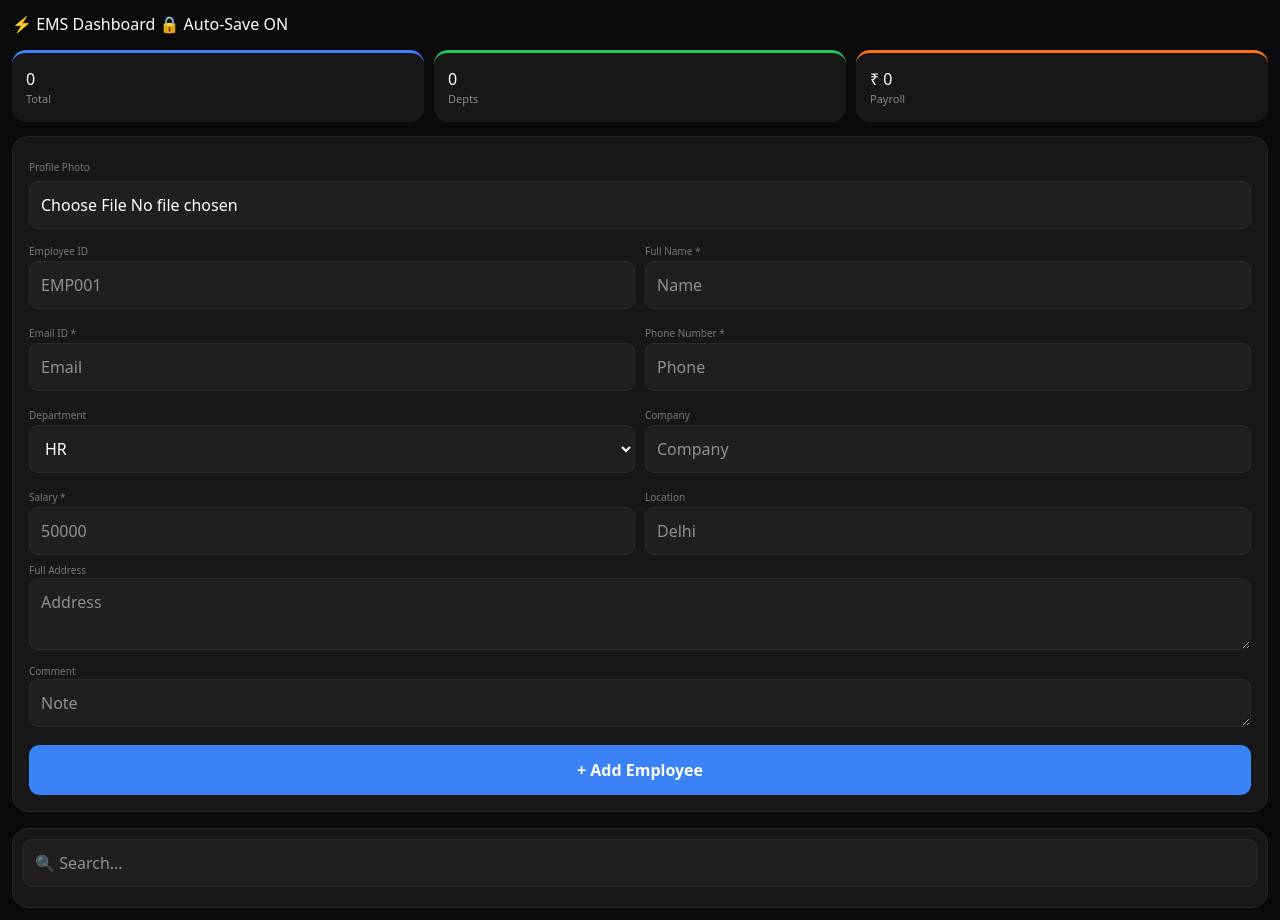
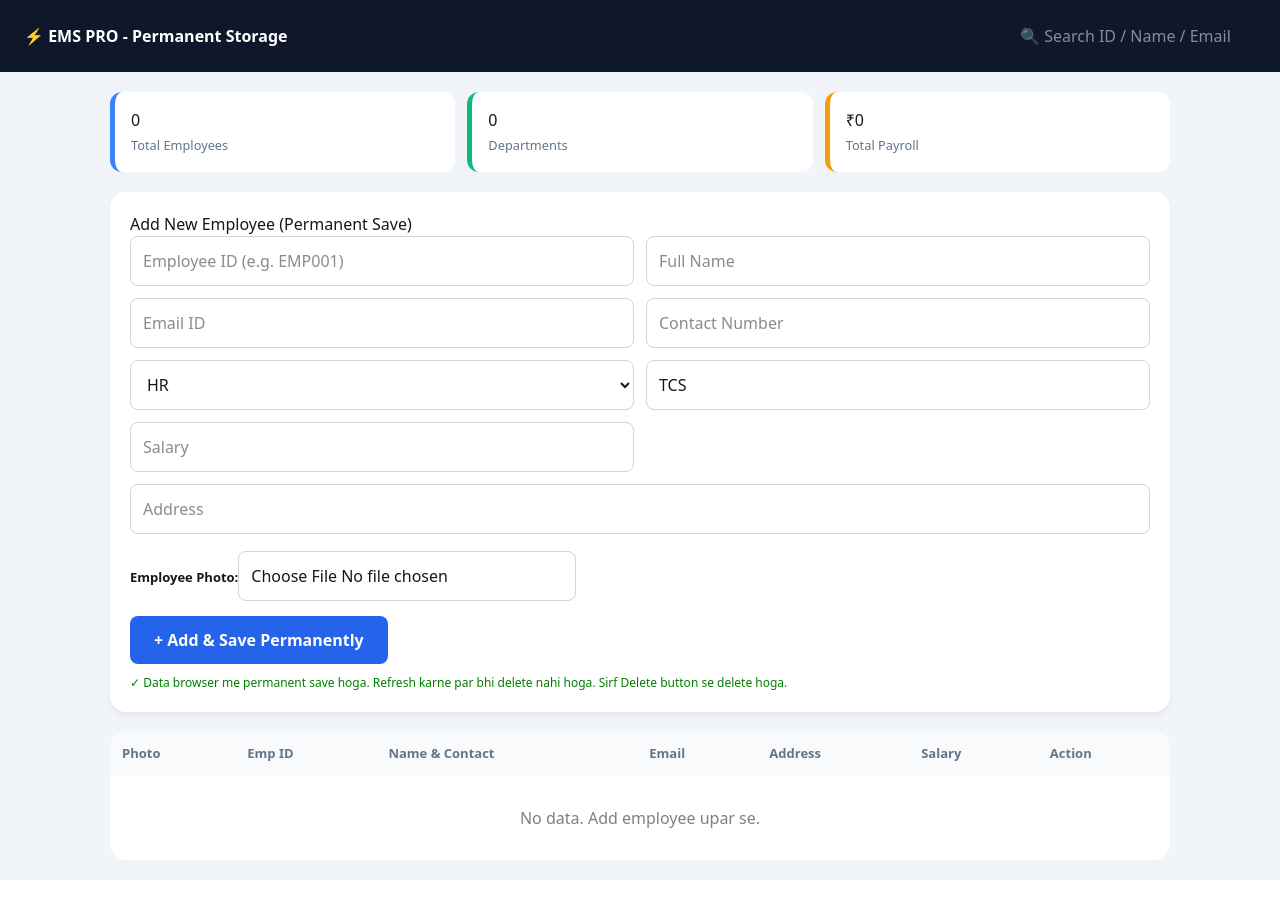
Before and after one commit to aasmasingh604-cloud/ems-pro-dashboard, a Next.js app: page / in a window 1280 px wide. After the commit the page ends 880 px from the top, so only its background shows below. Built offline with nearby package versions, Linux system fonts and the light colour scheme.

Commit message:
final permanent with photo id email

```diff
--- a/app/page.js
+++ b/app/page.js
@@ -1,77 +1,141 @@
-"use client";
+ "use client";
 import { useState, useEffect } from "react";
 
 export default function Page() {
   const [list, setList] = useState([]);
-  const [photo, setPhoto] = useState("");
-  const [form, setForm] = useState({ id:"", name:"", email:"", phone:"", dept:"HR", comp:"", sal:"", loc:"", addr:"", note:"" });
   const [search, setSearch] = useState("");
+  const [form, setForm] = useState({
+    id: "", empId: "", name: "", email: "", phone: "",
+    dept: "HR", comp: "TCS", sal: "", address: "", photo: ""
+  });
+  const [isEdit, setIsEdit] = useState(false);
 
+  // Load - permanent save
   useEffect(() => {
-    const saved = localStorage.getItem("ems_vercel_final");
-    if (saved) setList(JSON.parse(saved));
+    const saved = localStorage.getItem("ems-final-permanent");
+    if (saved) {
+      try { setList(JSON.parse(saved)); } catch(e){}
+    }
   }, []);
+
+  // Save - auto permanent
   useEffect(() => {
-    localStorage.setItem("ems_vercel_final", JSON.stringify(list));
+    localStorage.setItem("ems-final-permanent", JSON.stringify(list));
   }, [list]);
 
   const handlePhoto = (e) => {
-    const f = e.target.files[0]; if(!f) return;
-    const r = new FileReader(); r.onload = (ev) => setPhoto(ev.target.result); r.readAsDataURL(f);
+    const file = e.target.files[0];
+    if (!file) return;
+    const reader = new FileReader();
+    reader.onloadend = () => setForm({ ...form, photo: reader.result });
+    reader.readAsDataURL(file);
   };
 
-  const addEmp = () => {
-    if(!form.name || !form.email || !form.sal) return alert("Name, Email, Salary bharo");
-    setList([...list, { ...form, photo, id: form.id || "EMP"+Date.now().toString().slice(-4) }]);
-    setForm({ id:"", name:"", email:"", phone:"", dept:"HR", comp:"", sal:"", loc:"", addr:"", note:"" }); setPhoto("");
+  const handleSubmit = () => {
+    if (!form.name || !form.empId || !form.email) {
+      alert("Employee ID, Name, Email compulsory hai!");
+      return;
+    }
+    if (isEdit) {
+      setList(list.map((x) => (x.id === form.id ? form : x)));
+      setIsEdit(false);
+    } else {
+      setList([...list, { ...form, id: Date.now().toString() }]);
+    }
+    setForm({ id: "", empId: "", name: "", email: "", phone: "", dept: "HR", comp: "TCS", sal: "", address: "", photo: "" });
   };
 
-  const removeEmp = (i) => {
-    if(!confirm("Delete "+list[i].name+"?")) return;
-    const p = prompt("DELETE likho tabhi delete hoga:"); if(p!=="DELETE") return;
-    setList(list.filter((_, idx)=> idx!==i));
+  const editEmp = (item) => {
+    setForm(item);
+    setIsEdit(true);
+    window.scrollTo({ top: 0, behavior: "smooth" });
   };
 
-  const filtered = list.filter(x => (x.name+x.email+x.id+x.comp).toLowerCase().includes(search.toLowerCase()));
-  const total = list.reduce((a,b)=>a+Number(b.sal||0),0);
+  const removeEmp = (id) => {
+    if (confirm("Delete karna hai?")) {
+      setList(list.filter((x) => x.id !== id));
+    }
+  };
+
+  const filtered = list.filter(emp =>
+    emp.name.toLowerCase().includes(search.toLowerCase()) ||
+    emp.empId.toLowerCase().includes(search.toLowerCase()) ||
+    emp.email.toLowerCase().includes(search.toLowerCase())
+  );
+
+  const totalSal = list.reduce((a, b) => a + (Number(b.sal) || 0), 0);
 
   return (
-    <div style={{background:"#0a0a0a", minHeight:"100vh", color:"#fff", padding:12, fontFamily:"system-ui"}}>
-      <h3>⚡ EMS Dashboard 🔒 Auto-Save ON</h3>
-      <div style={{display:"grid", gridTemplateColumns:"1fr 1fr 1fr", gap:10, margin:"14px 0"}}>
-        <div style={{background:"#171717", padding:14, borderRadius:14, borderTop:"3px solid #3b82f6"}}><h2>{list.length}</h2><p style={{fontSize:11, color:"#888"}}>Total</p></div>
-        <div style={{background:"#171717", padding:14, borderRadius:14, borderTop:"3px solid #22c55e"}}><h2>{new Set(list.map(x=>x.dept)).size}</h2><p style={{fontSize:11, color:"#888"}}>Depts</p></div>
-        <div style={{background:"#171717", padding:14, borderRadius:14, borderTop:"3px solid #f97316"}}><h2>₹ {total.toLocaleString("en-IN")}</h2><p style={{fontSize:11, color:"#888"}}>Payroll</p></div>
+    <div style={{ minHeight: "100vh", background: "#f1f5f9", fontFamily: "system-ui" }}>
+      <div style={{ background: "#0f172a", color: "white", padding: "16px 24px", display: "flex", justifyContent: "space-between", alignItems: "center" }}>
+        <b>⚡ EMS PRO - Permanent Storage</b>
+        <input placeholder="🔍 Search ID / Name / Email" value={search} onChange={e=>setSearch(e.target.value)} style={{ padding: "8px 14px", borderRadius: "20px", border: "none", width: "250px" }} />
       </div>
 
-      <div style={{background:"#171717", padding:16, borderRadius:16, border:"1px solid #262626"}}>
-        <label style={{fontSize:10, color:"#777"}}>Profile Photo</label><input type="file" accept="image/*" onChange={handlePhoto} style={{width:"100%", padding:11, background:"#1f1f1f", border:"1px solid #2a2a2a", color:"#fff", borderRadius:9, marginTop:4}} />
-        {photo && <img src={photo} style={{width:60, height:60, borderRadius:"50%", marginTop:8}} />}
-        <div style={{display:"grid", gridTemplateColumns:"1fr 1fr", gap:10, marginTop:8}}>
-          <div><label style={{fontSize:10, color:"#777"}}>Employee ID</label><input value={form.id} onChange={e=>setForm({...form,id:e.target.value})} placeholder="EMP001" style={{width:"100%", padding:11, background:"#1f1f1f", border:"1px solid #2a2a2a", color:"#fff", borderRadius:9}} /></div>
-          <div><label style={{fontSize:10, color:"#777"}}>Full Name *</label><input value={form.name} onChange={e=>setForm({...form,name:e.target.value})} placeholder="Name" style={{width:"100%", padding:11, background:"#1f1f1f", border:"1px solid #2a2a2a", color:"#fff", borderRadius:9}} /></div>
-          <div><label style={{fontSize:10, color:"#777"}}>Email ID *</label><input value={form.email} onChange={e=>setForm({...form,email:e.target.value})} placeholder="Email" style={{width:"100%", padding:11, background:"#1f1f1f", border:"1px solid #2a2a2a", color:"#fff", borderRadius:9}} /></div>
-          <div><label style={{fontSize:10, color:"#777"}}>Phone Number *</label><input value={form.phone} onChange={e=>setForm({...form,phone:e.target.value})} placeholder="Phone" style={{width:"100%", padding:11, background:"#1f1f1f", border:"1px solid #2a2a2a", color:"#fff", borderRadius:9}} /></div>
-          <div><label style={{fontSize:10, color:"#777"}}>Department</label><select value={form.dept} onChange={e=>setForm({...form,dept:e.target.value})} style={{width:"100%", padding:11, background:"#1f1f1f", border:"1px solid #2a2a2a", color:"#fff", borderRadius:9}}><option>HR</option><option>IT</option><option>Finance</option><option>Marketing</option></select></div>
-          <div><label style={{fontSize:10, color:"#777"}}>Company</label><input value={form.comp} onChange={e=>setForm({...form,comp:e.target.value})} placeholder="Company" style={{width:"100%", padding:11, background:"#1f1f1f", border:"1px solid #2a2a2a", color:"#fff", borderRadius:9}} /></div>
-          <div><label style={{fontSize:10, color:"#777"}}>Salary *</label><input type="number" value={form.sal} onChange={e=>setForm({...form,sal:e.target.value})} placeholder="50000" style={{width:"100%", padding:11, background:"#1f1f1f", border:"1px solid #2a2a2a", color:"#fff", borderRadius:9}} /></div>
-          <div><label style={{fontSize:10, color:"#777"}}>Location</label><input value={form.loc} onChange={e=>setForm({...form,loc:e.target.value})} placeholder="Delhi" style={{width:"100%", padding:11, background:"#1f1f1f", border:"1px solid #2a2a2a", color:"#fff", borderRadius:9}} /></div>
+      <div style={{ padding: "20px", maxWidth: "1100px", margin: "auto" }}>
+        {/* Stats */}
+        <div style={{ display: "grid", gridTemplateColumns: "repeat(3, 1fr)", gap: "12px", marginBottom: "20px" }}>
+          <div style={{ background: "white", padding: "16px", borderRadius: "12px", borderLeft: "5px solid #3b82f6" }}><h2 style={{ margin: 0 }}>{list.length}</h2><small style={{ color: "#64748b" }}>Total Employees</small></div>
+          <div style={{ background: "white", padding: "16px", borderRadius: "12px", borderLeft: "5px solid #10b981" }}><h2 style={{ margin: 0 }}>{new Set(list.map(x => x.dept)).size}</h2><small style={{ color: "#64748b" }}>Departments</small></div>
+          <div style={{ background: "white", padding: "16px", borderRadius: "12px", borderLeft: "5px solid #f59e0b" }}><h2 style={{ margin: 0 }}>₹{totalSal}</h2><small style={{ color: "#64748b" }}>Total Payroll</small></div>
         </div>
-        <label style={{fontSize:10, color:"#777", marginTop:8, display:"block"}}>Full Address</label><textarea value={form.addr} onChange={e=>setForm({...form,addr:e.target.value})} placeholder="Address" style={{width:"100%", padding:11, background:"#1f1f1f", border:"1px solid #2a2a2a", color:"#fff", borderRadius:9}} rows={2}></textarea>
-        <label style={{fontSize:10, color:"#777", marginTop:8, display:"block"}}>Comment</label><textarea value={form.note} onChange={e=>setForm({...form,note:e.target.value})} placeholder="Note" style={{width:"100%", padding:11, background:"#1f1f1f", border:"1px solid #2a2a2a", color:"#fff", borderRadius:9}} rows={1}></textarea>
-        <button onClick={addEmp} style={{width:"100%", padding:13, background:"#3b82f6", border:"none", borderRadius:10, color:"#fff", fontWeight:700, marginTop:12, cursor:"pointer"}}>+ Add Employee</button>
-      </div>
 
-      <div style={{background:"#171717", padding:10, borderRadius:16, border:"1px solid #262626", marginTop:16}}>
-        <input value={search} onChange={e=>setSearch(e.target.value)} placeholder="🔍 Search..." style={{width:"100%", padding:11, background:"#1f1f1f", border:"1px solid #2a2a2a", color:"#fff", borderRadius:9, marginBottom:10}} />
-        {filtered.map((e,i)=>(
-          <div key={i} style={{display:"flex", justifyContent:"space-between", alignItems:"center", padding:"12px 8px", borderBottom:"1px solid #1f1f1f"}}>
-            <div style={{display:"flex", gap:10, alignItems:"center"}}><img src={e.photo||"https://i.pravatar.cc/100?u="+e.id} style={{width:42, height:42, borderRadius:"50%"}} /><div><b>{e.name}</b><br/><small style={{color:"#888"}}>{e.id} • {e.email}<br/>{e.phone} • {e.addr}</small></div></div>
-            <div><small style={{background:"#0f172a", color:"#60a5fa", padding:"3px 8px", borderRadius:20}}>{e.dept}</small><br/><b>{e.comp}</b><br/>₹ {Number(e.sal).toLocaleString("en-IN")}</div>
-            <button onClick={()=>removeEmp(list.indexOf(e))} style={{background:"#2a1515", color:"#ff5a5a", border:"1px solid #3a1a1a", padding:"6px 12px", borderRadius:8, cursor:"pointer"}}>Delete</button>
+        {/* Form */}
+        <div style={{ background: "white", padding: "20px", borderRadius: "16px", marginBottom: "20px", boxShadow: "0 4px 6px rgba(0,0,0,0.05)" }}>
+          <h3 style={{ marginTop: 0 }}>{isEdit ? "Edit Employee" : "Add New Employee (Permanent Save)"}</h3>
+          <div style={{ display: "grid", gridTemplateColumns: "1fr 1fr", gap: "12px" }}>
+            <input placeholder="Employee ID (e.g. EMP001)" value={form.empId} onChange={e => setForm({ ...form, empId: e.target.value })} style={inputStyle} />
+            <input placeholder="Full Name" value={form.name} onChange={e => setForm({ ...form, name: e.target.value })} style={inputStyle} />
+            <input placeholder="Email ID" value={form.email} onChange={e => setForm({ ...form, email: e.target.value })} style={inputStyle} />
+            <input placeholder="Contact Number" value={form.phone} onChange={e => setForm({ ...form, phone: e.target.value })} style={inputStyle} />
+            <select value={form.dept} onChange={e => setForm({ ...form, dept: e.target.value })} style={inputStyle}>
+              <option>HR</option><option>IT</option><option>Sales</option><option>Finance</option><option>Marketing</option>
+            </select>
+            <input placeholder="Company" value={form.comp} onChange={e => setForm({ ...form, comp: e.target.value })} style={inputStyle} />
+            <input placeholder="Salary" type="number" value={form.sal} onChange={e => setForm({ ...form, sal: e.target.value })} style={inputStyle} />
+            <input placeholder="Address" value={form.address} onChange={e => setForm({ ...form, address: e.target.value })} style={{...inputStyle, gridColumn:"span 2"}} />
+            <div style={{ gridColumn: "span 2" }}>
+              <label style={{ fontSize: "13px", fontWeight: "bold" }}>Employee Photo:</label>
+              <input type="file" accept="image/*" onChange={handlePhoto} style={{ ...inputStyle, marginTop: "5px" }} />
+            </div>
           </div>
-        ))}
+          {form.photo && <img src={form.photo} style={{ width: "90px", height: "90px", borderRadius: "50%", marginTop: "12px", objectFit: "cover", border: "3px solid #3b82f6" }} />}
+          <div style={{ marginTop: "15px" }}>
+            <button onClick={handleSubmit} style={btnPrimary}>{isEdit ? "Update (Permanent)" : "+ Add & Save Permanently"}</button>
+            {isEdit && <button onClick={() => { setForm({ id: "", empId: "", name: "", email: "", phone: "", dept: "HR", comp: "TCS", sal: "", address: "", photo: "" }); setIsEdit(false); }} style={btnCancel}>Cancel</button>}
+          </div>
+          <p style={{ fontSize: "12px", color: "green", marginTop: "10px" }}>✓ Data browser me permanent save hoga. Refresh karne par bhi delete nahi hoga. Sirf Delete button se delete hoga.</p>
+        </div>
+
+        {/* Table */}
+        <div style={{ background: "white", borderRadius: "16px", overflowX: "auto" }}>
+          <table style={{ width: "100%", borderCollapse: "collapse", minWidth: "800px" }}>
+            <thead style={{ background: "#f8fafc", textAlign: "left", fontSize: "13px", color: "#64748b" }}><tr><th style={thStyle}>Photo</th><th style={thStyle}>Emp ID</th><th style={thStyle}>Name & Contact</th><th style={thStyle}>Email</th><th style={thStyle}>Address</th><th style={thStyle}>Salary</th><th style={thStyle}>Action</th></tr></thead>
+            <tbody>
+              {filtered.map(emp => (
+                <tr key={emp.id} style={{ borderBottom: "1px solid #f1f5f9" }}>
+                  <td style={tdStyle}>{emp.photo ? <img src={emp.photo} style={{ width: "45px", height: "45px", borderRadius: "50%", objectFit: "cover" }} /> : <div style={{ width: "45px", height: "45px", borderRadius: "50%", background: "#e2e8f0", display: "flex", alignItems: "center", justifyContent: "center" }}>👤</div>}</td>
+                  <td style={tdStyle}><b>{emp.empId}</b><div style={{ fontSize: "11px", color: "#64748b" }}>{emp.dept} | {emp.comp}</div></td>
+                  <td style={tdStyle}>{emp.name}<div style={{ fontSize: "12px", color: "#64748b" }}>{emp.phone}</div></td>
+                  <td style={tdStyle}><span style={{ fontSize: "13px" }}>{emp.email}</span></td>
+                  <td style={{ ...tdStyle, maxWidth: "150px", fontSize: "12px" }}>{emp.address || "—"}</td>
+                  <td style={tdStyle}>₹{emp.sal}</td>
+                  <td style={tdStyle}><button onClick={() => editEmp(emp)} style={editBtn}>Edit</button><button onClick={() => removeEmp(emp.id)} style={delBtn}>Delete</button></td>
+                </tr>
+              ))}
+            </tbody>
+          </table>
+          {filtered.length === 0 && <div style={{ padding: "30px", textAlign: "center", color: "gray" }}>No data. Add employee upar se.</div>}
+        </div>
       </div>
     </div>
   );
 }
+
+const inputStyle = { padding: "12px", border: "1px solid #cbd5e1", borderRadius: "8px", outline: "none" };
+const thStyle = { padding: "12px" };
+const tdStyle = { padding: "12px", fontSize: "14px" };
+const btnPrimary = { background: "#2563eb", color: "white", padding: "12px 24px", border: "none", borderRadius: "8px", fontWeight: "bold", cursor: "pointer" };
+const btnCancel = { marginLeft: "10px", padding: "12px 18px", borderRadius: "8px", border: "1px solid #cbd5e1", background: "white", cursor: "pointer" };
+const editBtn = { color: "#2563eb", background: "none", border: "none", cursor: "pointer", marginRight: "10px", fontWeight: "bold" };
+const delBtn = { color: "#ef4444", background: "none", border: "none", cursor: "pointer", fontWeight: "bold" };
```
